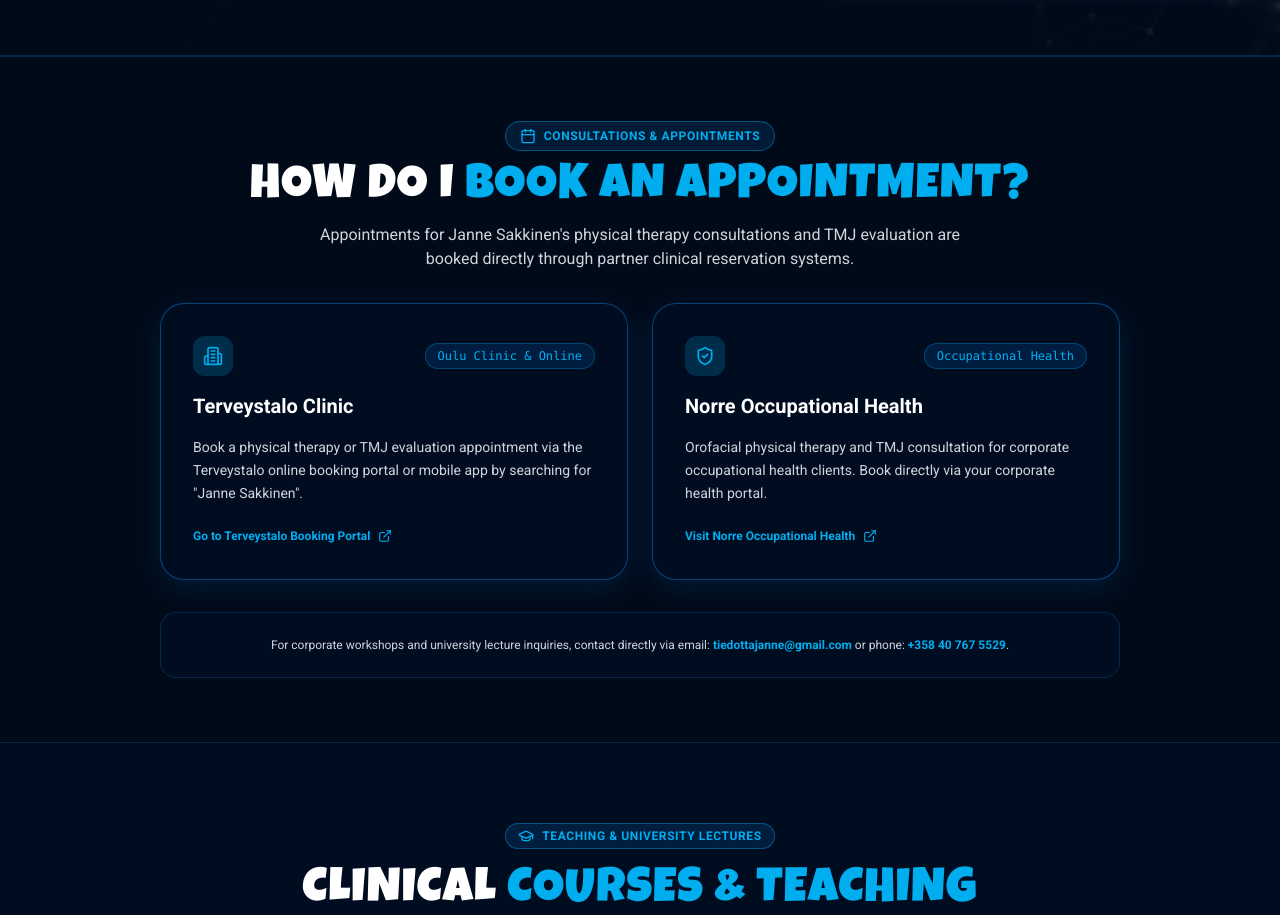
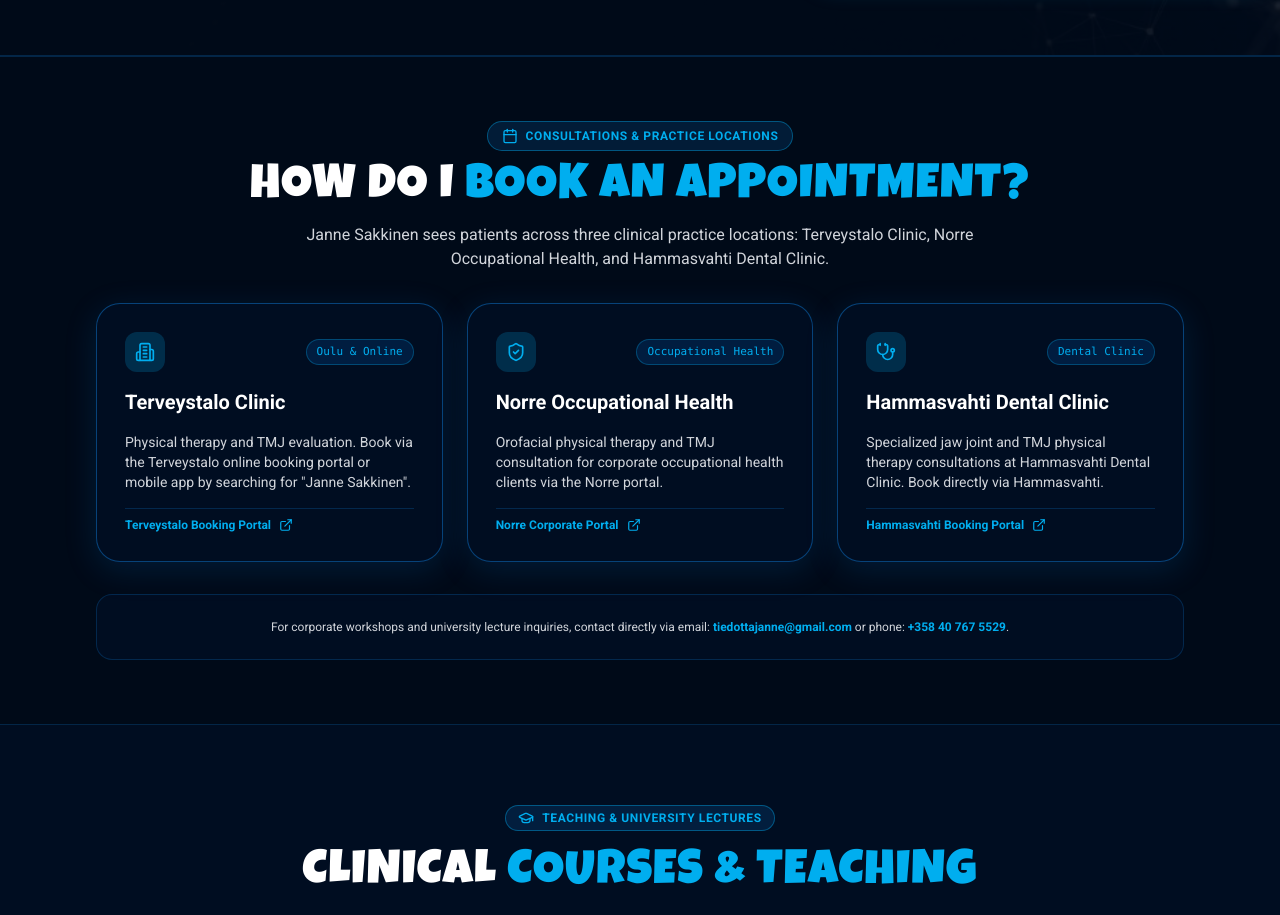
Before and after one commit to tftsakkinen-collab/ptsakkinen, a Next.js app: page / in a window 1280 px wide. Shown: the part 800-1715 px from the top of the page. Built offline with nearby package versions, Linux system fonts and the light colour scheme; no server answers.

Commit message:
Update practice locations to include Terveystalo, Norre, and Hammasvahti

```diff
--- a/src/components/AppointmentBookingSection.tsx
+++ b/src/components/AppointmentBookingSection.tsx
@@ -1,69 +1,100 @@
-import { Calendar, ExternalLink, ShieldCheck, Building2 } from "lucide-react";
+import { Calendar, ExternalLink, ShieldCheck, Building2, Stethoscope } from "lucide-react";
 
 export default function AppointmentBookingSection() {
   return (
     <section className="py-16 bg-[#000a18] border-t border-b border-[#0C66B4]/30 relative">
-      <div className="max-w-5xl mx-auto px-4 sm:px-6 lg:px-8 space-y-8">
+      <div className="max-w-6xl mx-auto px-4 sm:px-6 lg:px-8 space-y-8">
         <div className="text-center space-y-3">
           <div className="inline-flex items-center gap-2 px-3.5 py-1.5 rounded-full bg-[#0C66B4]/20 border border-[#00AEEF]/40 text-[#00AEEF] text-xs font-bold uppercase tracking-wider">
             <Calendar className="w-4 h-4" />
-            <span>Consultations &amp; Appointments</span>
+            <span>Consultations &amp; Practice Locations</span>
           </div>
           <h2 className="text-3xl sm:text-5xl font-display text-white tracking-wide">
             HOW DO I <span className="text-[#00AEEF]">BOOK AN APPOINTMENT?</span>
           </h2>
           <p className="text-gray-300 text-sm sm:text-base max-w-2xl mx-auto">
-            Appointments for Janne Sakkinen's physical therapy consultations and TMJ evaluation are booked directly through partner clinical reservation systems.
+            Janne Sakkinen sees patients across three clinical practice locations: Terveystalo Clinic, Norre Occupational Health, and Hammasvahti Dental Clinic.
           </p>
         </div>
 
-        <div className="grid grid-cols-1 md:grid-cols-2 gap-6">
+        <div className="grid grid-cols-1 md:grid-cols-3 gap-6">
           {/* Option 1: Terveystalo */}
-          <div className="p-8 rounded-3xl bg-[#000d21] border border-[#0C66B4]/60 space-y-4 shadow-panel hover:border-[#00AEEF] transition-all">
+          <div className="p-7 rounded-3xl bg-[#000d21] border border-[#0C66B4]/60 space-y-4 shadow-panel hover:border-[#00AEEF] transition-all flex flex-col justify-between">
+            <div className="space-y-4">
               <div className="flex items-center justify-between">
                 <div className="w-10 h-10 rounded-xl bg-[#00AEEF]/20 text-[#00AEEF] flex items-center justify-center font-bold">
                   <Building2 className="w-5 h-5" />
                 </div>
-              <span className="text-xs font-mono text-[#00AEEF] bg-[#014489]/30 px-3 py-1 rounded-full border border-[#00AEEF]/30">
-                Oulu Clinic &amp; Online
+                <span className="text-[11px] font-mono text-[#00AEEF] bg-[#014489]/30 px-2.5 py-1 rounded-full border border-[#00AEEF]/30">
+                  Oulu &amp; Online
                 </span>
               </div>
               <h3 className="text-xl font-bold text-white">Terveystalo Clinic</h3>
-            <p className="text-sm text-gray-300 leading-relaxed">
-              Book a physical therapy or TMJ evaluation appointment via the Terveystalo online booking portal or mobile app by searching for "Janne Sakkinen".
+              <p className="text-xs sm:text-sm text-gray-300 leading-relaxed">
+                Physical therapy and TMJ evaluation. Book via the Terveystalo online booking portal or mobile app by searching for "Janne Sakkinen".
               </p>
+            </div>
             <a
               href="https://www.terveystalo.com"
               target="_blank"
               rel="noopener noreferrer"
-              className="inline-flex items-center gap-2 text-xs font-bold text-[#00AEEF] hover:underline pt-2"
+              className="inline-flex items-center gap-2 text-xs font-bold text-[#00AEEF] hover:underline pt-2 border-t border-[#0C66B4]/30"
             >
-              <span>Go to Terveystalo Booking Portal</span>
+              <span>Terveystalo Booking Portal</span>
               <ExternalLink className="w-3.5 h-3.5" />
             </a>
           </div>
 
           {/* Option 2: Norre Työterveys */}
-          <div className="p-8 rounded-3xl bg-[#000d21] border border-[#0C66B4]/60 space-y-4 shadow-panel hover:border-[#00AEEF] transition-all">
+          <div className="p-7 rounded-3xl bg-[#000d21] border border-[#0C66B4]/60 space-y-4 shadow-panel hover:border-[#00AEEF] transition-all flex flex-col justify-between">
+            <div className="space-y-4">
               <div className="flex items-center justify-between">
                 <div className="w-10 h-10 rounded-xl bg-[#00AEEF]/20 text-[#00AEEF] flex items-center justify-center font-bold">
                   <ShieldCheck className="w-5 h-5" />
                 </div>
-              <span className="text-xs font-mono text-[#00AEEF] bg-[#014489]/30 px-3 py-1 rounded-full border border-[#00AEEF]/30">
+                <span className="text-[11px] font-mono text-[#00AEEF] bg-[#014489]/30 px-2.5 py-1 rounded-full border border-[#00AEEF]/30">
                   Occupational Health
                 </span>
               </div>
               <h3 className="text-xl font-bold text-white">Norre Occupational Health</h3>
-            <p className="text-sm text-gray-300 leading-relaxed">
-              Orofacial physical therapy and TMJ consultation for corporate occupational health clients. Book directly via your corporate health portal.
+              <p className="text-xs sm:text-sm text-gray-300 leading-relaxed">
+                Orofacial physical therapy and TMJ consultation for corporate occupational health clients via the Norre portal.
               </p>
+            </div>
             <a
               href="https://norre.fi"
               target="_blank"
               rel="noopener noreferrer"
-              className="inline-flex items-center gap-2 text-xs font-bold text-[#00AEEF] hover:underline pt-2"
+              className="inline-flex items-center gap-2 text-xs font-bold text-[#00AEEF] hover:underline pt-2 border-t border-[#0C66B4]/30"
             >
-              <span>Visit Norre Occupational Health</span>
+              <span>Norre Corporate Portal</span>
+              <ExternalLink className="w-3.5 h-3.5" />
+            </a>
+          </div>
+
+          {/* Option 3: Hammasvahti */}
+          <div className="p-7 rounded-3xl bg-[#000d21] border border-[#0C66B4]/60 space-y-4 shadow-panel hover:border-[#00AEEF] transition-all flex flex-col justify-between">
+            <div className="space-y-4">
+              <div className="flex items-center justify-between">
+                <div className="w-10 h-10 rounded-xl bg-[#00AEEF]/20 text-[#00AEEF] flex items-center justify-center font-bold">
+                  <Stethoscope className="w-5 h-5" />
+                </div>
+                <span className="text-[11px] font-mono text-[#00AEEF] bg-[#014489]/30 px-2.5 py-1 rounded-full border border-[#00AEEF]/30">
+                  Dental Clinic
+                </span>
+              </div>
+              <h3 className="text-xl font-bold text-white">Hammasvahti Dental Clinic</h3>
+              <p className="text-xs sm:text-sm text-gray-300 leading-relaxed">
+                Specialized jaw joint and TMJ physical therapy consultations at Hammasvahti Dental Clinic. Book directly via Hammasvahti.
+              </p>
+            </div>
+            <a
+              href="https://www.hammasvahti.fi"
+              target="_blank"
+              rel="noopener noreferrer"
+              className="inline-flex items-center gap-2 text-xs font-bold text-[#00AEEF] hover:underline pt-2 border-t border-[#0C66B4]/30"
+            >
+              <span>Hammasvahti Booking Portal</span>
               <ExternalLink className="w-3.5 h-3.5" />
             </a>
           </div>
```
Lines whose indentation alone changed are shown as unchanged.
